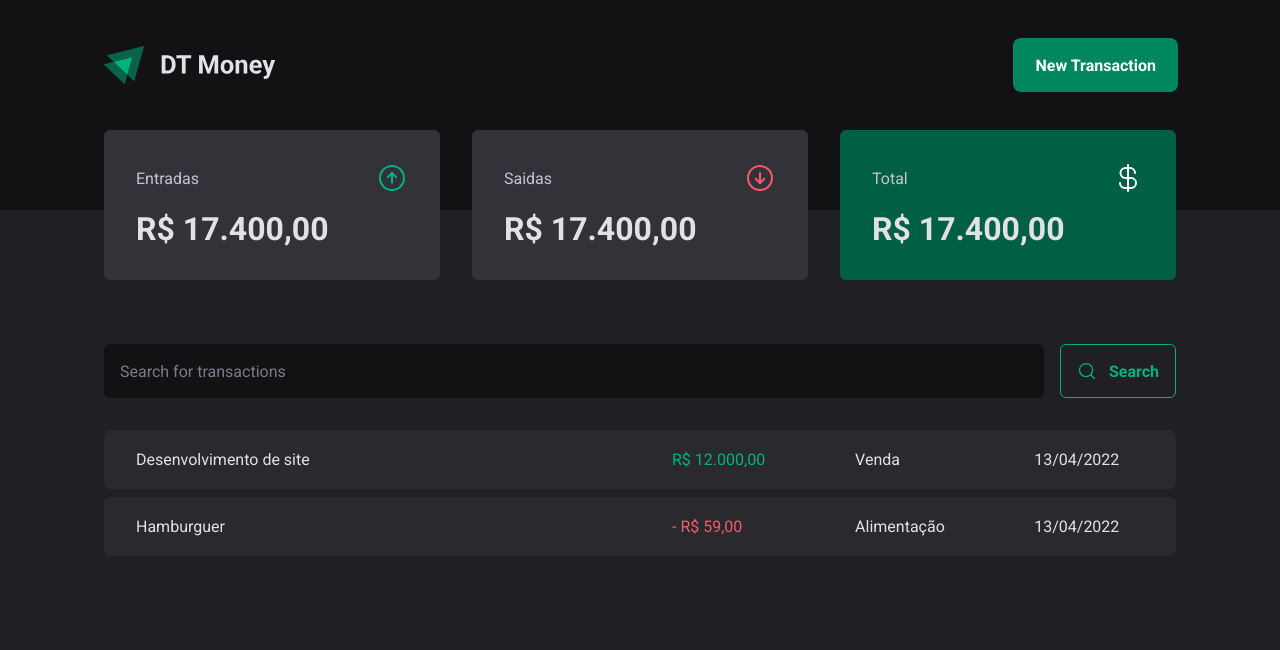
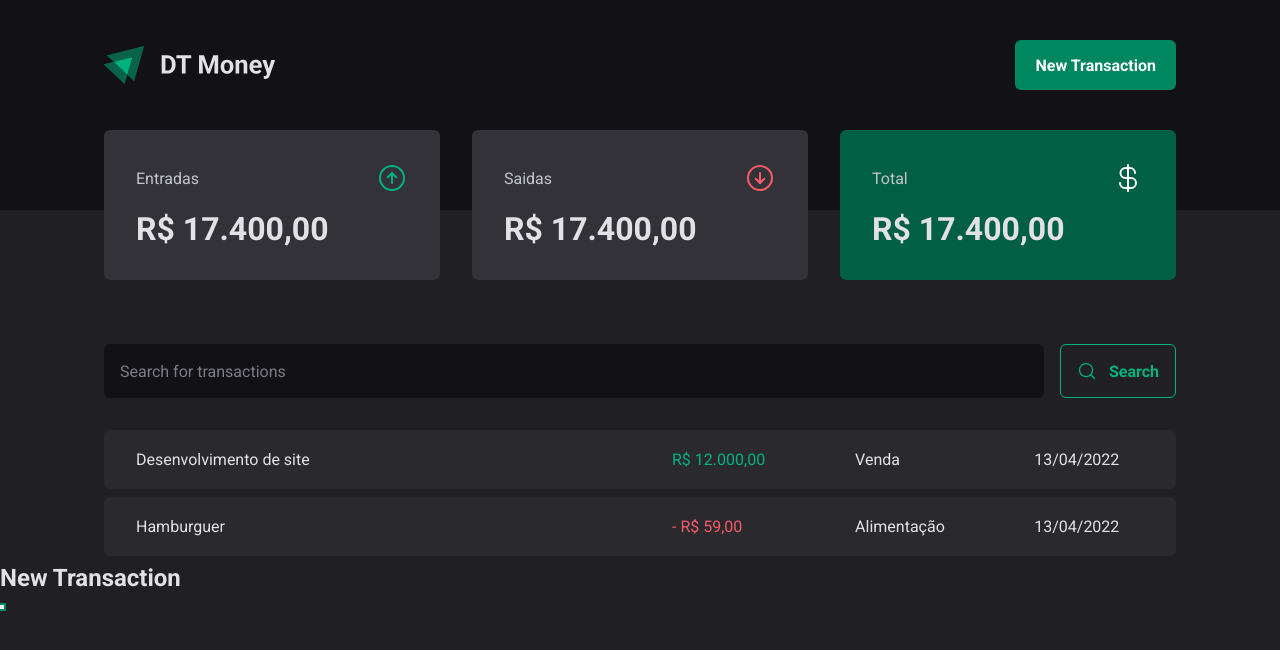
Before and after one commit to danielcaze/ignite-money, a React (Vite) app: page / in a window 1280 px wide. Both pictures are taken after a click on the button "New Transaction". Shown: the top 650 px of the page. Built offline with nearby package versions, Linux system fonts and the light colour scheme.

Commit message:
radix dialog portal

```diff
--- a/package.json
+++ b/package.json
@@ -9,6 +9,7 @@
     "preview": "vite preview"
   },
   "dependencies": {
+    "@radix-ui/react-dialog": "^1.0.2",
     "phosphor-react": "^1.4.1",
     "react": "^18.2.0",
     "react-dom": "^18.2.0",
--- a/src/components/Header/index.tsx
+++ b/src/components/Header/index.tsx
@@ -1,12 +1,26 @@
 import * as S from "./styles";
 import logoImg from '../../assets/logo.svg'
+import * as Dialog from "@radix-ui/react-dialog";
 
 export function Header() {
   return (
     <S.HeaderContainer>
       <S.HeaderContent>
         <img src={logoImg} alt="" />
-        <S.NewTransactionButton>New Transaction</S.NewTransactionButton>
+
+        <Dialog.Root>
+          <Dialog.Trigger asChild>
+            <S.NewTransactionButton>New Transaction</S.NewTransactionButton>
+          </Dialog.Trigger>
+
+          <Dialog.Portal>
+            <Dialog.Overlay />
+            <Dialog.Content>
+              <Dialog.Title>New Transaction</Dialog.Title>
+              <Dialog.Close />
+            </Dialog.Content>
+          </Dialog.Portal>
+        </Dialog.Root>
       </S.HeaderContent>
     </S.HeaderContainer>
   )
```
Also changed, not shown: 1 other file (tests, documents, lock files or other folders).
